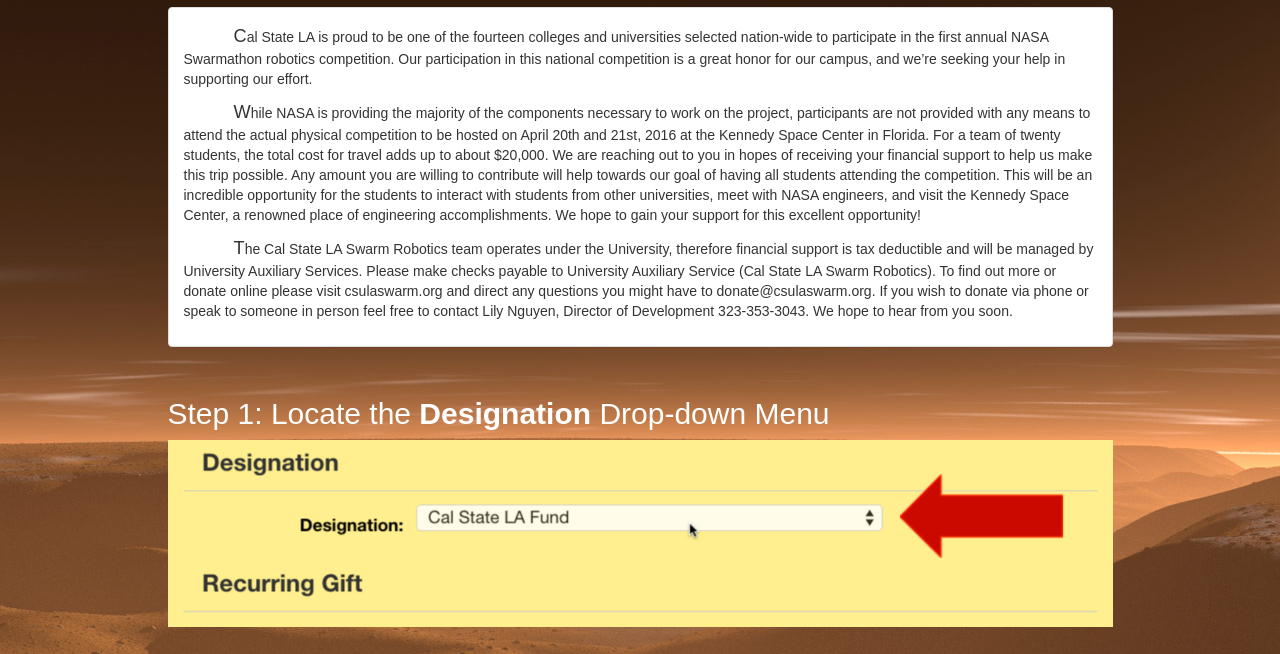
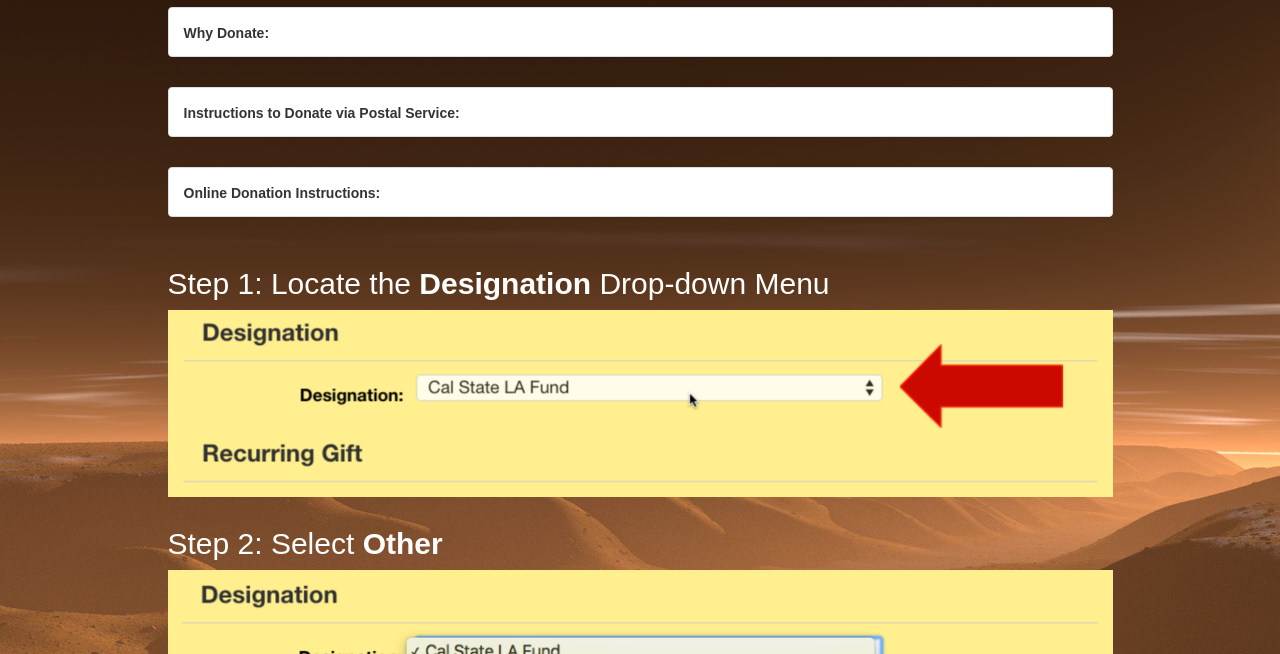
Before and after one commit to CWolfAnderson/swarmrobotics.calstatela.edu, a plain HTML site: page pages/donate.html in a window 1280 px wide. Shown: the part 113-767 px from the top of the page. Drawn offline with nearby package versions, Linux system fonts and the light colour scheme.

Commit message:
made donate.html nicer

```diff
--- a/css/style.css
+++ b/css/style.css
@@ -24,6 +24,10 @@
 .logo {
   max-width: 100px;
   max-height: 100px;
+}
+
+.logo:active {
+
 }
 
 .team {
@@ -93,3 +97,14 @@
 .donate-instruction {
   color: white;
 }
+
+.donate-panel {
+  width: auto;
+  max-height: 50px;
+  overflow: hidden;
+  transition: max-height 2s;
+}
+
+.donate-panel:hover {
+  max-height: 1000px;
+}
--- a/pages/donate.html
+++ b/pages/donate.html
@@ -7,7 +7,7 @@
 
   <link rel="shortcut icon" type="image/png" href="../img/calstatelalogo_badge_gold2.jpg"/>
 
-  <title>Connect to Us</title>
+  <title>Help Us</title>
 
   <!-- jQuery -->
   <script src="https://ajax.googleapis.com/ajax/libs/jquery/2.2.0/jquery.min.js"></script>
@@ -53,8 +53,11 @@
     <div class="row">
       <div class="col-md-1"></div>
       <div class="col-md-10">
-        <div class="panel panel-default">
+        <div class="panel panel-default donate-panel">
           <div class="panel-body">
+            <p>
+              <strong>Why Donate:</strong>
+            </p>
             <p class="indent cap-first">
               Cal State LA is proud to be one of the fourteen colleges and universities selected nation-wide to participate in the first annual NASA Swarmathon robotics competition. Our participation in this national competition is a great honor for our campus, and we’re seeking your help in supporting our effort.
             </p>
@@ -63,6 +66,48 @@
             </p>
             <p class="indent cap-first">
               The Cal State LA Swarm Robotics team operates under the University, therefore financial support is tax deductible and will be managed by University Auxiliary Services.  Please make checks payable to University Auxiliary Service (Cal State LA Swarm Robotics). To find out more or donate online please visit csulaswarm.org and direct any questions you might have to donate@csulaswarm.org. If you wish to donate via phone or speak to someone in person feel free to contact Lily Nguyen, Director of Development 323-353-3043. We hope to hear from you soon.
+            </p>
+          </div>
+        </div>
+      </div>
+      <div class="col-md-1"></div>
+    </div>
+
+    <div class="row">
+      <div class="col-md-1"></div>
+      <div class="col-md-10">
+        <div class="panel panel-default donate-panel">
+          <div class="panel-body">
+            <p>
+              <strong>Instructions to Donate via Postal Service:</strong>
+            </p>
+            <p class="indent">
+              If you prefer, you may make your donation with a check or money order. You may mail your check directly to the University office at: Cal State LA University Auxiliary Services
+              5151 State University Dr.
+              Los Angeles, CA 90032
+            </p>
+
+          </div>
+        </div>
+      </div>
+      <div class="col-md-1"></div>
+    </div>
+
+    <div class="row">
+      <div class="col-md-1"></div>
+      <div class="col-md-10">
+        <div class="panel panel-default donate-panel">
+          <div class="panel-body">
+            <p>
+              <strong>Online Donation Instructions:</strong>
+            </p>
+            <p class="indent">
+              In order for Cal State LA to designate your secure tax deductible donation to the Swarm Robotics team, please fill out and submit the secure form within the embedded web page below.
+            </p>
+            <p>
+              <strong>**Note: Please explicitly follow the steps within the screen shots to ensure your highly appreciated donation is specifically earmarked for the Swarm Robotics project.</strong>
+            </p>
+            <p>Please note, this form is being hosted directly by <a href="https://www.calstatela.edu/givenow/secured/donation">https://www.calstatela.edu/givenow/secured/donation</a>.
             </p>
           </div>
         </div>
@@ -105,13 +150,13 @@
       </div>
       <div class="col-md-1"></div>
     </div>
-
+    <br><br>
     <div class="row">
-      <div class="col-md-1"></div>
-      <div class="col-md-10">
+      <!-- <div class="col-md-1"></div> -->
+      <div class="col-md-12">
         <iframe src="https://www.calstatela.edu/givenow/secured/donation" frameborder="0" height="800px" width="100%" id="donate"></iframe>
       </div>
-      <div class="col-md-1"></div>
+      <!-- <div class="col-md-1"></div> -->
     </div>
 
   </div>
```
